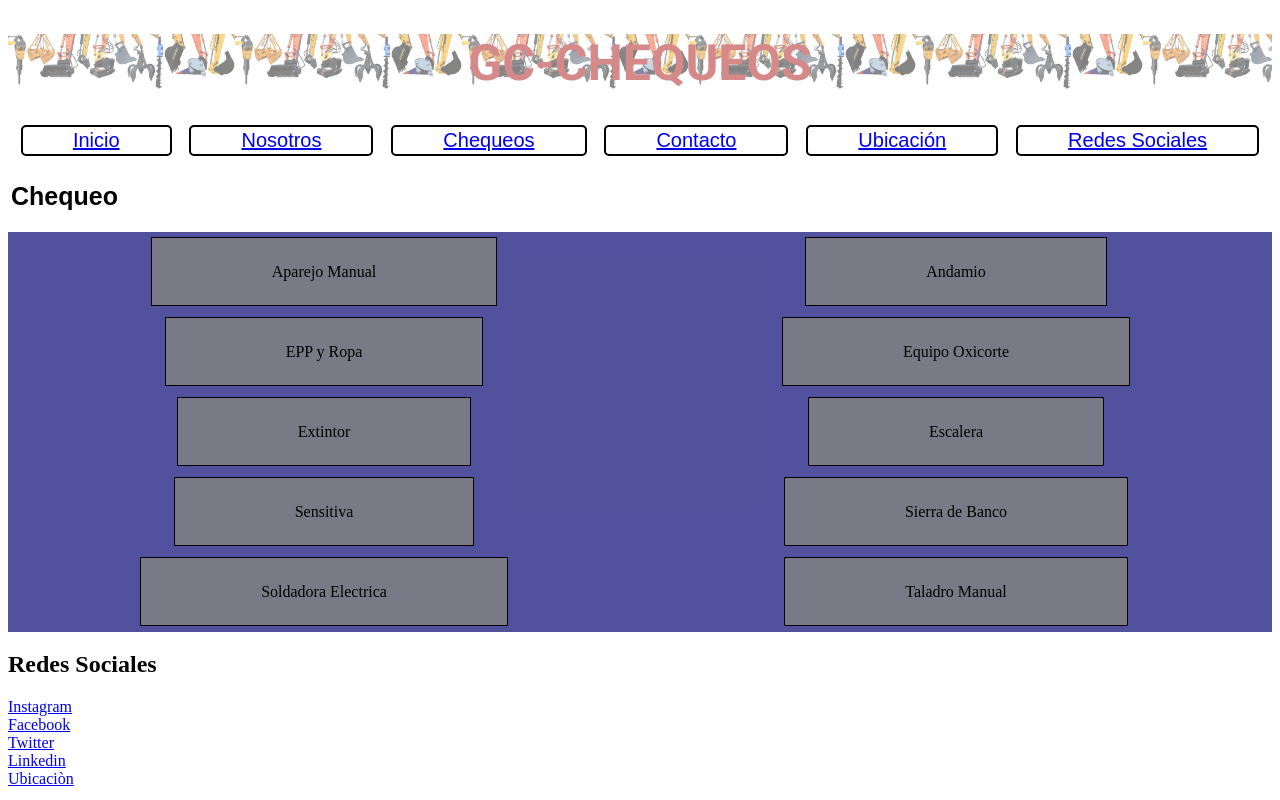
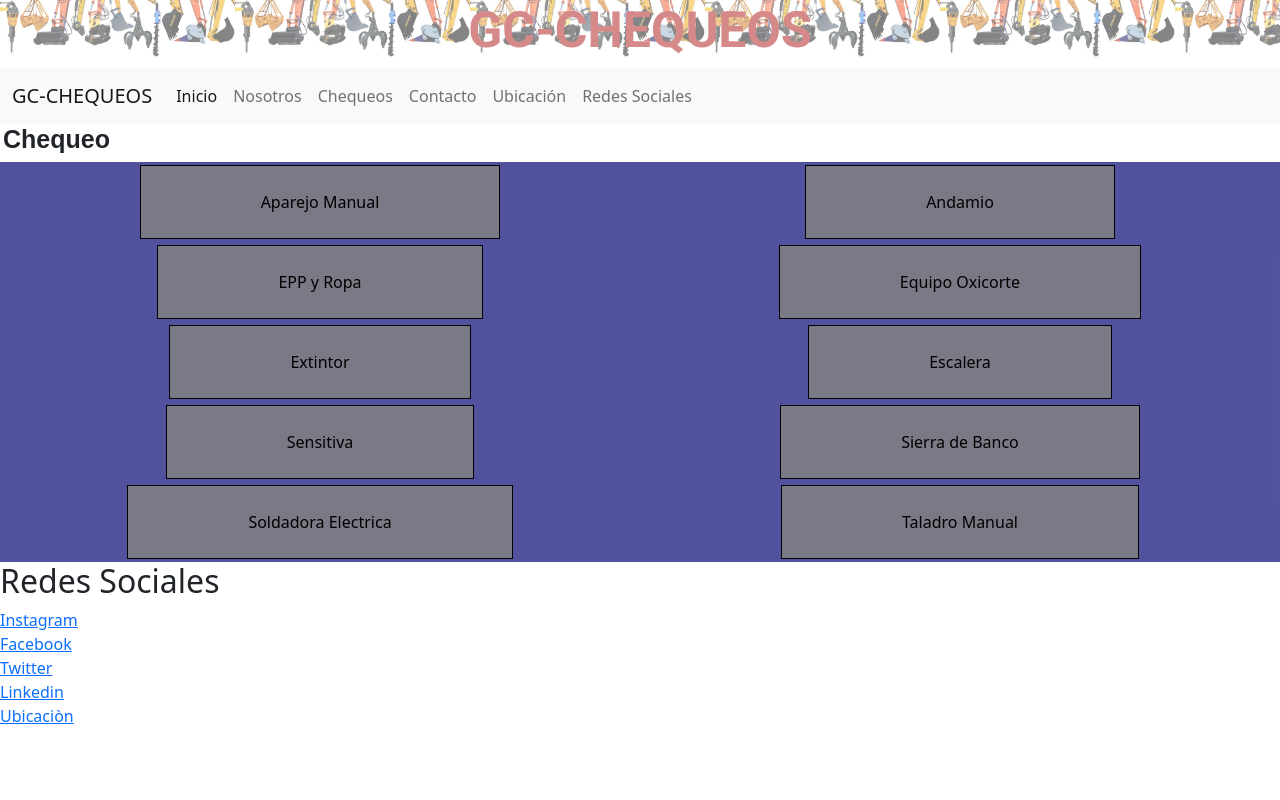
Before and after one commit to gonza1273/Portfolio-GCarrasquedo, a plain HTML site: page pages/chequeo.html in a window 1280 px wide. Drawn offline with nearby package versions, Linux system fonts and the light colour scheme.

Commit message:
navbar total

```diff
--- a/pages/chequeo.html
+++ b/pages/chequeo.html
@@ -1,9 +1,9 @@
 <!DOCTYPE html>
 <html lang="en">
 <head>
-    <meta charset="UTF-8">
-    <meta http-equiv="X-UA-Compatible" content="IE=edge">
-    <meta name="viewport" content="width=device-width, initial-scale=1.0">
+   <meta charset="utf-8">
+    <meta name="viewport" content="width=device-width, initial-scale=1">
+    <link href="https://cdn.jsdelivr.net/npm/bootstrap@5.2.2/dist/css/bootstrap.min.css" rel="stylesheet" integrity="sha384-Zenh87qX5JnK2Jl0vWa8Ck2rdkQ2Bzep5IDxbcnCeuOxjzrPF/et3URy9Bv1WTRi" crossorigin="anonymous">
     <!-- Estilo Fuente -->
     <link rel="preconnect" href="https://fonts.googleapis.com">
     <link rel="preconnect" href="https://fonts.gstatic.com" crossorigin>
@@ -20,16 +20,35 @@
     </header>
 
 <!-- Navegacion -->
-    <div>
-        <nav class="navegacion">
-            <div class="nav-titulo"><a href="../index.html">Inicio</a></div>
-            <div class="nav-titulo"><a href="nosotros.html">Nosotros</a></div>
-            <div class="nav-titulo"><a href="chequeo.html">Chequeos</a></div>
-            <div class="nav-titulo"><a href="contacto.html">Contacto</a></div>
-            <div class="nav-titulo"><a href="ubicacion.html">Ubicación</a></div>
-            <div class="nav-titulo"><a href="#redes">Redes Sociales</a></div>
-        </nav>
+<div>
+    <nav class="navbar navbar-expand-lg bg-light">
+    <div class="container-fluid">
+      <a class="navbar-brand" href="../index.html">GC-CHEQUEOS</a>
+      <div class="collapse navbar-collapse" id="navbarNav">
+        <ul class="navbar-nav">
+          <li class="nav-item">
+            <a class="nav-link active" aria-current="page" href="../index.html">Inicio</a>
+          </li>
+          <li class="nav-item">
+            <a class="nav-link" href="nosotros.html">Nosotros</a>
+          </li>
+          <li class="nav-item">
+            <a class="nav-link" href="chequeo.html">Chequeos</a>
+          </li>
+          <li class="nav-item">
+            <a class="nav-link" href="contacto.html">Contacto</a>
+          </li>
+          <li class="nav-item">
+            <a class="nav-link" href="ubicacion.html">Ubicación</a>
+          </li>
+          <li class="nav-item">
+            <a class="nav-link" href="#redes">Redes Sociales</a>
+          </li>
+        </ul>
+      </div>
     </div>
+  </nav>
+</div>
 
 <!-- Navegacion Pagina -->
     <div><h2 class="titulo-pagina">Chequeo</h2></div>
--- a/pages/contacto.html
+++ b/pages/contacto.html
@@ -1,9 +1,9 @@
 <!DOCTYPE html>
 <html lang="en">
 <head>
-    <meta charset="UTF-8">
-    <meta http-equiv="X-UA-Compatible" content="IE=edge">
-    <meta name="viewport" content="width=device-width, initial-scale=1.0">
+   <meta charset="utf-8">
+    <meta name="viewport" content="width=device-width, initial-scale=1">
+    <link href="https://cdn.jsdelivr.net/npm/bootstrap@5.2.2/dist/css/bootstrap.min.css" rel="stylesheet" integrity="sha384-Zenh87qX5JnK2Jl0vWa8Ck2rdkQ2Bzep5IDxbcnCeuOxjzrPF/et3URy9Bv1WTRi" crossorigin="anonymous">
     <!-- Estilo Fuente -->
     <link rel="preconnect" href="https://fonts.googleapis.com">
     <link rel="preconnect" href="https://fonts.gstatic.com" crossorigin>
@@ -20,16 +20,35 @@
     </header>
 
 <!-- Navegacion -->
-    <div>
-        <nav class="navegacion">
-            <div class="nav-titulo"><a href="../index.html">Inicio</a></div>
-            <div class="nav-titulo"><a href="nosotros.html">Nosotros</a></div>
-            <div class="nav-titulo"><a href="chequeo.html">Chequeos</a></div>
-            <div class="nav-titulo"><a href="contacto.html">Contacto</a></div>
-            <div class="nav-titulo"><a href="ubicacion.html">Ubicación</a></div>
-            <div class="nav-titulo"><a href="#redes">Redes Sociales</a></div>
-        </nav>
+<div>
+    <nav class="navbar navbar-expand-lg bg-light">
+    <div class="container-fluid">
+      <a class="navbar-brand" href="../index.html">GC-CHEQUEOS</a>
+      <div class="collapse navbar-collapse" id="navbarNav">
+        <ul class="navbar-nav">
+          <li class="nav-item">
+            <a class="nav-link active" aria-current="page" href="../index.html">Inicio</a>
+          </li>
+          <li class="nav-item">
+            <a class="nav-link" href="nosotros.html">Nosotros</a>
+          </li>
+          <li class="nav-item">
+            <a class="nav-link" href="chequeo.html">Chequeos</a>
+          </li>
+          <li class="nav-item">
+            <a class="nav-link" href="contacto.html">Contacto</a>
+          </li>
+          <li class="nav-item">
+            <a class="nav-link" href="ubicacion.html">Ubicación</a>
+          </li>
+          <li class="nav-item">
+            <a class="nav-link" href="#redes">Redes Sociales</a>
+          </li>
+        </ul>
+      </div>
     </div>
+  </nav>
+</div>
 
 <!-- Navegacion Pagina -->
     <div><h2 class="titulo-pagina">Contacto</h2></div>
```
Also changed, not shown: index.html (+0 -3 lines), pages/nosotros.html (+31 -12 lines), pages/ubicacion.html (+31 -12 lines).
